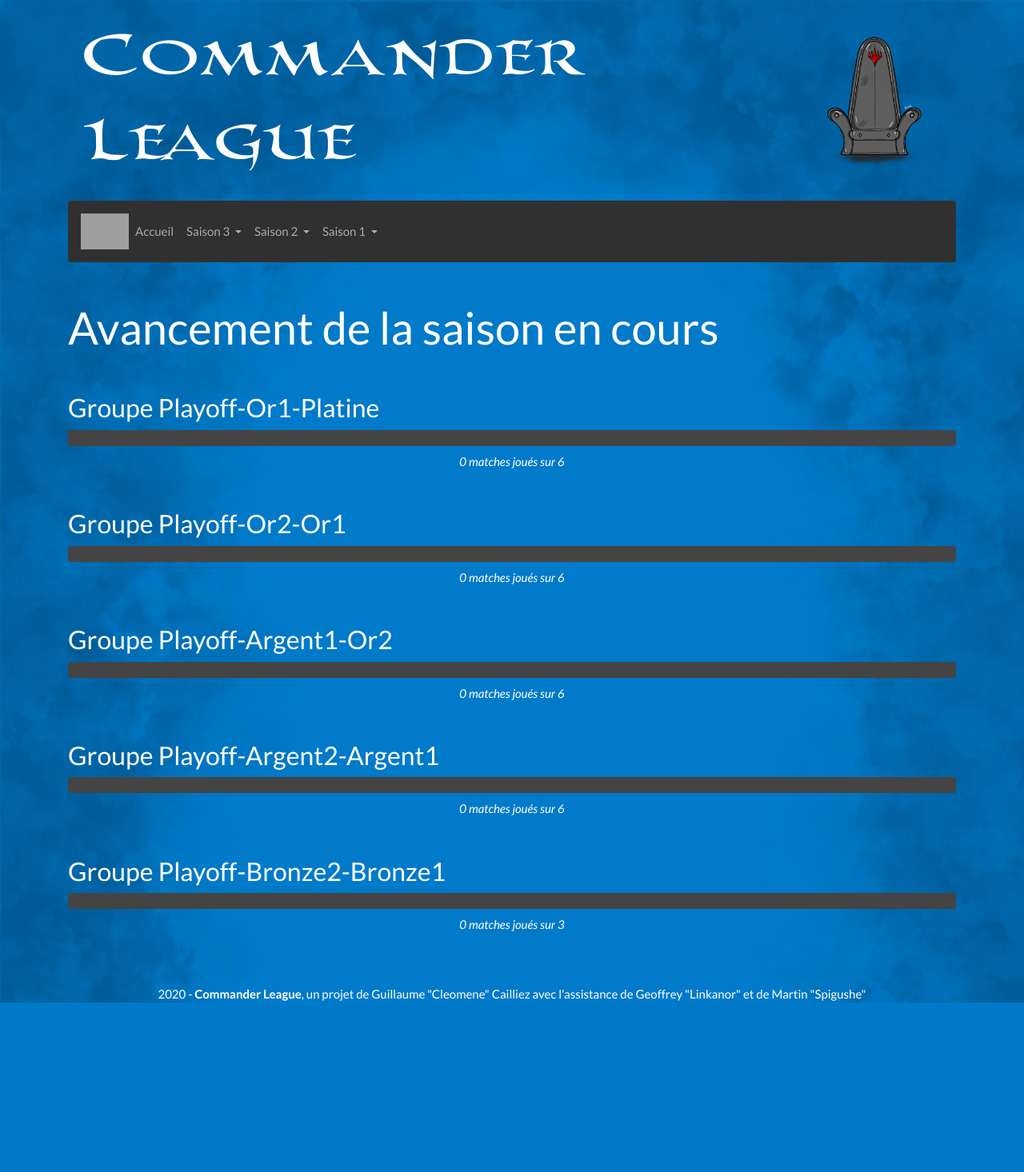
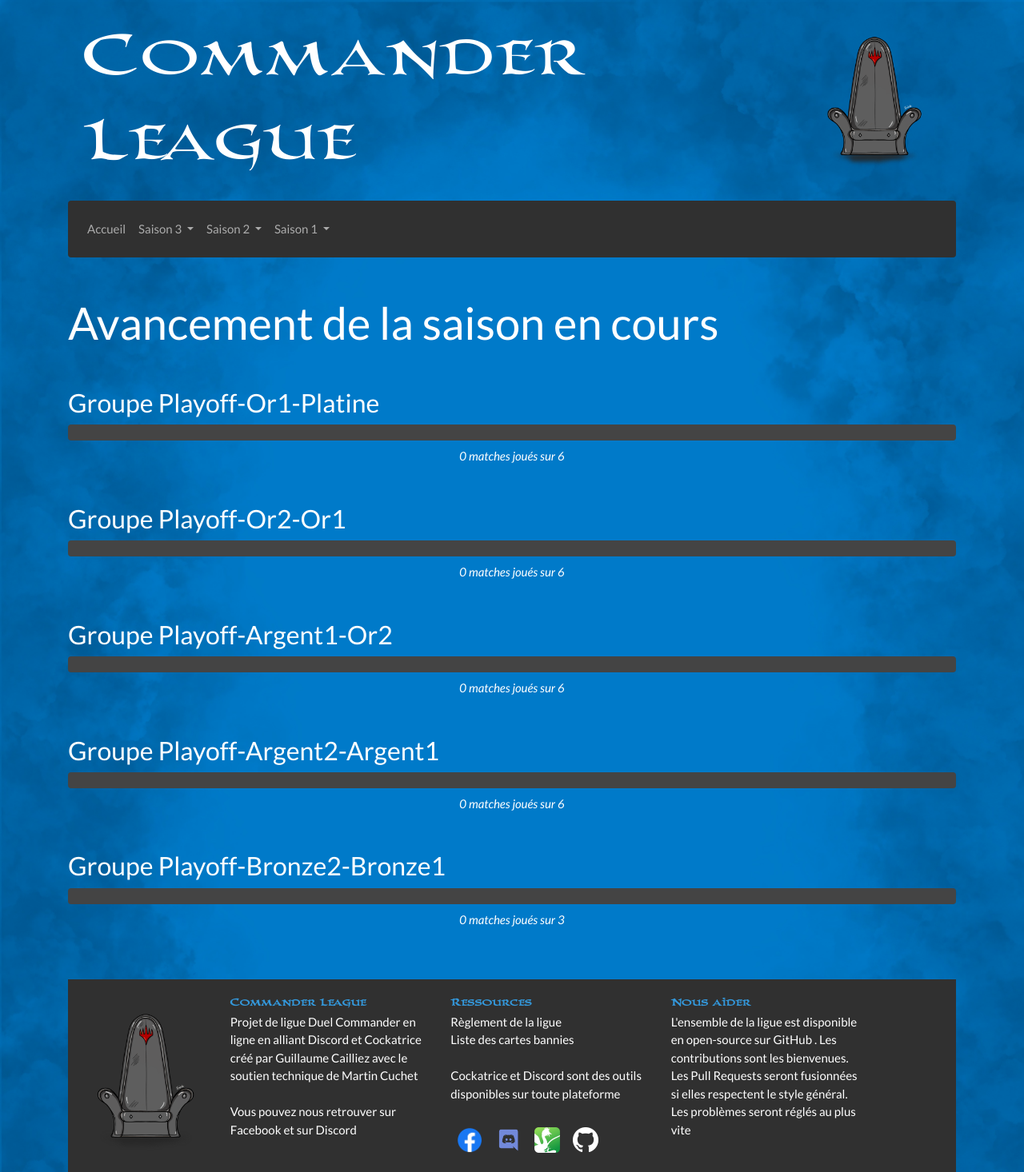
Before and after one commit to Spigushe/LigueSite, a PHP site: page / in a window 1280 px wide. Shown: the whole page at 80% size. Before the commit the page ends 1254 px from the top, so only its background shows below. Run offline with PHP 8.4, Linux system fonts and the light colour scheme; data comes from the database, SQL or seed files in the repository; some libraries are stand-ins or nearby versions; grey boxes are pictures that could not be loaded.

Commit message:
FOOTER: Création

```diff
--- a/Afficher/CSS/overriding.css
+++ b/Afficher/CSS/overriding.css
@@ -5,7 +5,7 @@ body {
   background-size: 100%;
 }
 
-h1 {
+.custom-font {
   font-family:
     pr-columbandemo,
 	cursive;
--- a/Afficher/Elements/Gabarit.php
+++ b/Afficher/Elements/Gabarit.php
@@ -17,7 +17,7 @@
 </head>
 <body>
 <div class="container">
-	<h1 class="display-2 m-3 p-1">
+	<h1 class="display-2 m-3 p-1 custom-font">
 		<img src="Afficher/CSS/Images/Logo.png" height="200" class='float-right mx-2' alt="">
 		Commander League
 	</h1>
@@ -38,9 +38,81 @@
 
 	<div class="pb-3">
 	</div>
+</div>
 
-	<footer class="container sticky-bottom text-center">
-	2020 - <b>Commander League</b>, un projet de Guillaume "Cleomene" Cailliez avec l'assistance de Geoffrey "Linkanor" et de Martin "Spigushe"
+<div class="container">
+	<footer class="container sticky-bottom bg-dark d-inline-flex py-3 px-1">
+		<img src="Afficher/CSS/Images/Logo.png" class="col-2" />
+
+		<div class="col-3">
+			<strong class="text-info custom-font">Commander League</strong><br>
+			Projet de ligue Duel Commander en ligne en alliant
+			<a href="https://discord.gg/vbTyu9A"
+				target="_blank" class="text-decoration-none text-white">
+				Discord
+			</a>
+			et
+			<a href="https://cockatrice.github.io/"
+				target="_blank" class="text-decoration-none text-white">
+				Cockatrice
+			</a>
+			créé par Guillaume Cailliez
+			avec le soutien technique de Martin Cuchet
+
+			<br><br>
+			Vous pouvez nous retrouver sur
+			<a href="https://www.facebook.com/liguecommander"
+				target="_blank" class="text-decoration-none text-white">
+				Facebook
+			</a>
+			et sur
+			<a href="https://discord.gg/vbTyu9A"
+				target="_blank" class="text-decoration-none text-white">
+				Discord
+			</a>
+		</div>
+
+		<div class="col-3">
+			<strong class="text-info custom-font">Ressources</strong><br>
+			<a href="https://docs.google.com/document/d/18_-bRp1yxlMS9Vkz5fQ9ypG8J49oPEZkfBEp1QnhhV0"
+				target="_blank" class="text-decoration-none text-white">
+				Règlement de la ligue
+			</a><br>
+			<a href="https://www.facebook.com/notes/mtg-duel-commander/duel-commander-current-lists/1698432663740967"
+				target="_blank" class="text-decoration-none text-white">
+				Liste des cartes bannies
+			</a><br><br>
+
+			Cockatrice et Discord sont des outils disponibles sur
+			toute plateforme<br><br>
+
+			<div class="my-2 d-inline-flex flex-wrap">
+				<a href="https://www.facebook.com/liguecommander" target="_blank" class="mx-2">
+					<img src="/Afficher/CSS/Images/Facebook.png" height="32" alt="" />
+				</a>
+				<a href="https://discord.gg/vbTyu9A" target="_blank" class="mx-2">
+					<img src="/Afficher/CSS/Images/Discord.png" height="32" alt="" />
+				</a>
+				<a href="https://cockatrice.github.io/" target="_blank" class="mx-2">
+					<img src="/Afficher/CSS/Images/Cockatrice.png" height="32" alt="Cockatrice" />
+				</a>
+				<a href="https://github.com/Spigushe/LigueSite" target="_blank" class="mx-2">
+					<img src="/Afficher/CSS/Images/GitHub.png"  height="32" alt="GitHub" />
+				</a>
+			</div>
+		</div>
+
+		<div class="col-3">
+			<strong class="text-info custom-font">Nous aider</strong><br>
+			L'ensemble de la ligue est disponible en open-source sur
+			<a href="https://github.com/Spigushe/LigueSite"
+				target="_blank" class="text-decoration-none text-white">
+				GitHub
+			</a>.
+			Les contributions sont les bienvenues. Les Pull Requests
+			seront fusionnées si elles respectent le style général.
+			Les problèmes seront réglés au plus vite
+		</div>
 	</footer>
 </div>
 
@@ -57,7 +129,6 @@
 <!-- https://tappedout.github.io/ --><script src="http://tappedout.net/tappedout.js"></script>
 
 <!-- ToolTip -->
-<script src="popper.min.js"></script>
 <script>
 	$(function () {
 	  $('[data-toggle="tooltip"]').tooltip()
--- a/Afficher/Elements/Menu.php
+++ b/Afficher/Elements/Menu.php
@@ -1,8 +1,8 @@
 <nav class="navbar navbar-expand-lg navbar-dark bg-dark my-3 mb-5">
 	<!-- Logo -->
-	<a href="https://discord.gg/vbTyu9A" target="_blank">
+	<!--<a href="https://discord.gg/vbTyu9A" target="_blank">
 		<img src="https://discord.com/assets/f8389ca1a741a115313bede9ac02e2c0.svg" height="45" alt="" />
-	</a>
+	</a>-->
 	<!-- Toggle -->
 	<button class="navbar-toggler" type="button" data-toggle="collapse" data-target="#navbarSupportedContent" aria-controls="navbarSupportedContent" aria-expanded="false" aria-label="Toggle navigation">
 	<span class="navbar-toggler-icon"></span>
```
Also changed, not shown: Afficher/CSS/Images/Cockatrice.png (added), Afficher/CSS/Images/Discord.png (added), Afficher/CSS/Images/Facebook.png (added), Afficher/CSS/Images/GitHub.png (added).
